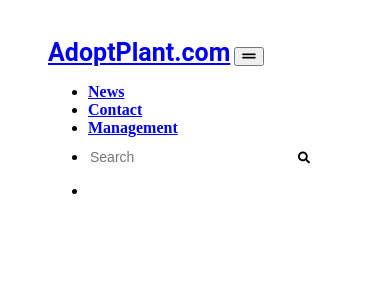
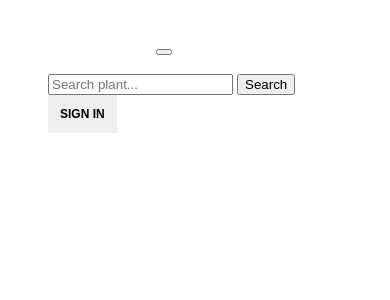
Before and after one commit to pijarcandra22/AdoptMe_NewALONE, a PHP site: page /AdobtMe/template/navbar.php?color=1 in a window 390 px wide. Shown: the top 300 px of the page. Run offline with PHP 8.4, Linux system fonts and the light colour scheme.

Commit message:
fix navbar UI design

```diff
--- a/css/global_style.css
+++ b/css/global_style.css
@@ -1,6 +1,8 @@
+@import url('https://fonts.googleapis.com/css2?family=Roboto:ital,wght@0,100;0,300;0,400;0,500;0,700;0,900;1,100;1,300;1,400;1,500;1,700;1,900&display=swap');
+
 html {
     scroll-behavior: smooth;
-    font-family: roboto;
+    font-family: 'Roboto', sans-serif;
 }
 ::-webkit-scrollbar {
     width: 5px;
--- a/template/navbar.php
+++ b/template/navbar.php
@@ -1,111 +1,109 @@
 <?php
-  if($_GET['color']!="FFFFFF"){
-    $fontColor="FFFFFF";
-  }else{
-    $fontColor="000000";
+if ($_GET['color'] != "FFFFFF") {
+  $fontColor = "FFFFFF";
+} else {
+  $fontColor = "000000";
 }
-  if(isset($_GET['set'])){
+if (isset($_GET['set'])) {
   echo "<script>$('#logset').css({'display':'none'})</script>";
 }
 ?>
+
+
+
+
+<!DOCTYPE html>
 <html lang="en">
+
+<head>
+  <meta charset="UTF-8">
+  <meta http-equiv="X-UA-Compatible" content="IE=edge">
+  <meta name="viewport" content="width=device-width, initial-scale=1.0">
+  <title>Document</title>
   <link rel="stylesheet" href="https://use.fontawesome.com/releases/v5.7.0/css/all.css" integrity="sha384-lZN37f5QGtY3VHgisS14W3ExzMWZxybE1SJSEsQp9S+oqd12jhcu+A56Ebc1zFSJ" crossorigin="anonymous">
   <script src="https://ajax.googleapis.com/ajax/libs/jquery/3.5.1/jquery.min.js"></script>
   <script src="https://code.jquery.com/jquery-3.6.0.js" integrity="sha256-H+K7U5CnXl1h5ywQfKtSj8PCmoN9aaq30gDh27Xc0jk=" crossorigin="anonymous"></script>
+</head>
 <style>
-    ::placeholder { /* Chrome, Firefox, Opera, Safari 10.1+ */
-      color: <?='#'.$_GET['color']?> !important;
-      opacity: 1; /* Firefox */
-    }
-    :-ms-input-placeholder { /* Internet Explorer 10-11 */
-      color: <?='#'.$_GET['color']?> !important;
-    }
-    ::-ms-input-placeholder { /* Microsoft Edge */
-      color: <?='#'.$_GET['color']?> !important;
-    }
-    #iflog{
-      border-radius: 30px;
+  #ifnotlog {
     font-style: normal;
     font-weight: bold;
-      font-family: Roboto;
-      border:none;
-      font-size:12px !important;
+    padding: 1em;
+    border: none;
+    font-size: 12px !important;
   }
-    #ifnotlog{
-      border-radius: 30px;
-      font-style: normal;
-      font-weight: bold;
-      font-family: Roboto;
-      border:none;
-      font-size:12px !important;
-    }
-    .navbar{
-      padding: 30px 110px;
-      color:<?='#'.$_GET['color']?> !important
-    }
-    #searchEngine{
-      margin:10px 0 0 30px;
-      border-bottom:1px solid <?='#'.$_GET['color']?>;
-      height: 24px;
-    }
-    #logset{
-      margin-left: 20px;
-      vertical-align:text-bottom;
-      line-height: 40px;
-    }
-    @media (max-width: 1020px){
-        .navbar{
+
+
+  @media (max-width: 1020px) {
+    .navbar {
       padding: 30px 40px;
     }
   }
-    @media (max-width: 1000px){
-        #searchEngine{
-          margin:10px 0 0 0px;
+
+  @media (max-width: 1000px) {
+    #searchEngine {
+      margin: 10px 0 0 0px;
     }
-        #logset{
+
+    #logset {
       margin-left: 0px;
     }
   }
+
+  .linkColor a {
+    color: black !important;
+  }
+
+  .my-navbar a {
+    color: white;
+  }
+
+  .scrolled {
+    background-color: white;
+  }
 </style>
-  <nav class="navbar navbar-expand-lg navbar-dark">
-    <div class="container-fluid">
-      <a class="navbar-brand" href="/" style="font-size: 25px; font-weight: bold; color:<?='#'.$_GET['color']?> !important; font-family: Roboto;">AdoptPlant.com</a>
-      <button class="navbar-toggler" type="button" data-bs-toggle="collapse" data-bs-target="#navbarSupportedContent" aria-controls="navbarSupportedContent" aria-expanded="false" aria-label="Toggle navigation">
-        <span style="color:<?='#'.$_GET['color']?>"><i class="fas fa-grip-lines"></i></span>
+
+<body>
+
+  <nav class="navbar navbar-expand-lg fixed-top my-navbar">
+    <div class="container-lg test py-lg-2">
+      <a class="navbar-brand fw-bold" href="/">AdoptPlant.com</a>
+      <button class="navbar-toggler" type="button" data-bs-toggle="collapse" data-bs-target="#navbarTogglerDemo01" aria-controls="navbarTogglerDemo01" aria-expanded="false" aria-label="Toggle navigation">
+        <span class="navbar-toggler-icon"></span>
       </button>
-      <div class="collapse navbar-collapse" id="navbarSupportedContent">
-        <ul class="navbar-nav me-auto mb-2 mb-lg-0"></ul>
-        <div class="d-flex" style="width:fit-content; justify-content: space-around;">
-        <ul class="navbar-nav me-auto mb-2 mb-lg-0">
-          <li class="nav-item">
-            <a class="nav-link active" aria-current="page" href="#" style="color: <?='#'.$_GET['color']?>!important;"><b>News</b></a>
-          </li>
-          <li class="nav-item">
-            <a class="nav-link active" aria-current="page" href="#" style="color: <?='#'.$_GET['color']?>!important;"><b>Contact</b></a>
-          </li>
-          <li class="nav-item">
-            <a class="nav-link active" aria-current="page" href="#" style="color: <?='#'.$_GET['color']?>!important;"><b>Management</b></a>
-          </li>
-          <li class="nav-item">
-            <form id="searchEngine" class="d-flex">
-              <input class="form-control" type="search" placeholder="Search" aria-label="Search"  style="background-color: transparent; border: none; width: 200px; font-size:14px; height:20px; color:<?='#'.$_GET['color']?>">
-              <button style="font-size: 12px; background-color: transparent ; color: <?='#'.$_GET['color']?>; border: none; height:20px;">
-                <i class='fas fa-search'></i>
-              </button>
+      <div class="collapse navbar-collapse" id="navbarTogglerDemo01">
+        <div class="navbar-nav mx-auto">
+          <a class="nav-link" href="#">News</a>
+          <a class="nav-link" href="#">Contact</a>
+          <a class="nav-link" href="#">Management</a>
+        </div>
+        <form class="d-flex align-items-center mt-3 mt-md-0 me-auto mb-3 mb-lg-0">
+          <input class="form-control me-2 my-auto" type="search" placeholder="Search plant..." aria-label="Search">
+          <button class="btn btn-success" type="submit">Search</button>
         </form>
-          </li>
-          <li id="logset" class="nav-item">
-            <a id = "ifnotlog" class="btn btn-light" data-bs-toggle="modal" href="#modal_signin" style="background-color: <?='#'.$_GET['color']?>; color:#<?=$fontColor?> !important;">SIGN IN <i class="bi bi-person-circle"></i></a>
-            <a id = "iflog" href="/adopter/" class="btn btn-light" style="background-color: <?='#'.$_GET['color']?>; color:#<?=$fontColor?> !important;">ADOPTER</a>
-          </li>
-        </ul>
+        <div id="logset my-auto ms-3">
+          <button id="ifnotlog" class="btn btn-primary" data-bs-toggle="modal" href="#modal_signin">SIGN IN <i class="bi bi-person-circle"></i></button>
+          <a id="iflog" href="/adopter/" class="btn btn-light" style="background-color: <?= '#' . $_GET['color'] ?>; color:#<?= $fontColor ?> !important;">ADOPTER</a>
+        </div>
       </div>
     </div>
   </nav>
-</html>
   <script src="js/adopter.js"></script>
   <script>
+    $(function() {
+      $(document).scroll(function() {
+        var $nav = $(".my-navbar");
+        $nav.toggleClass('scrolled', $(this).scrollTop() > $nav.height());
+        $nav.toggleClass('linkColor', $(this).scrollTop() > $nav.height());
+      });
+    });
+
     adopter = JSON.parse(localStorage.getItem("dataAdopter"))
     console.log(adopter)
-  $("#iflog").attr({'href':adopter['username']})
+    $("#iflog").attr({
+      'href': adopter['username']
+    })
   </script>
+</body>
+
+</html>
```
Also changed, not shown: css/landing_style.css (+2 -10 lines), css/modal_style.css (+0 -9 lines). Lines whose indentation alone changed are shown as unchanged.
